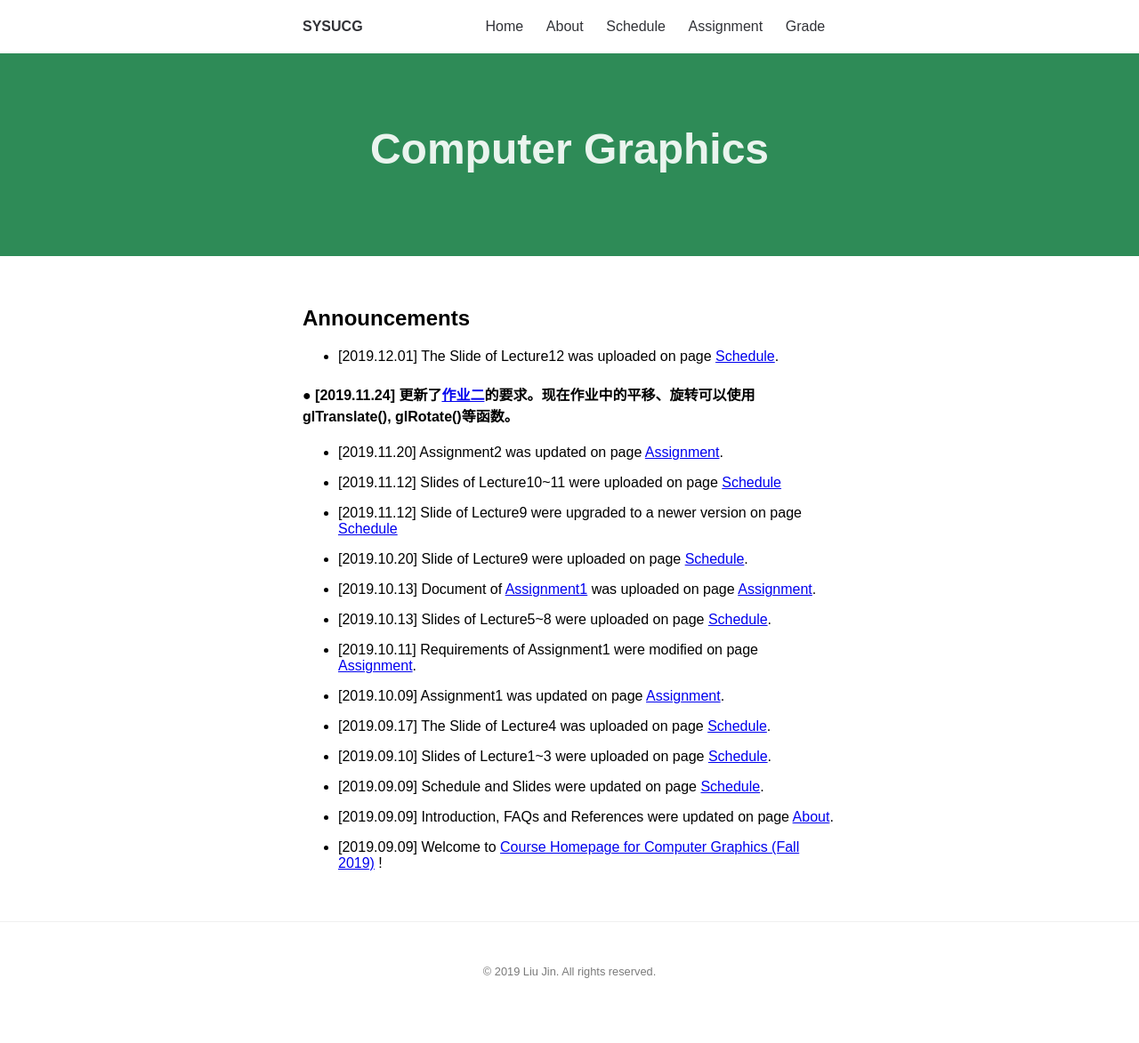
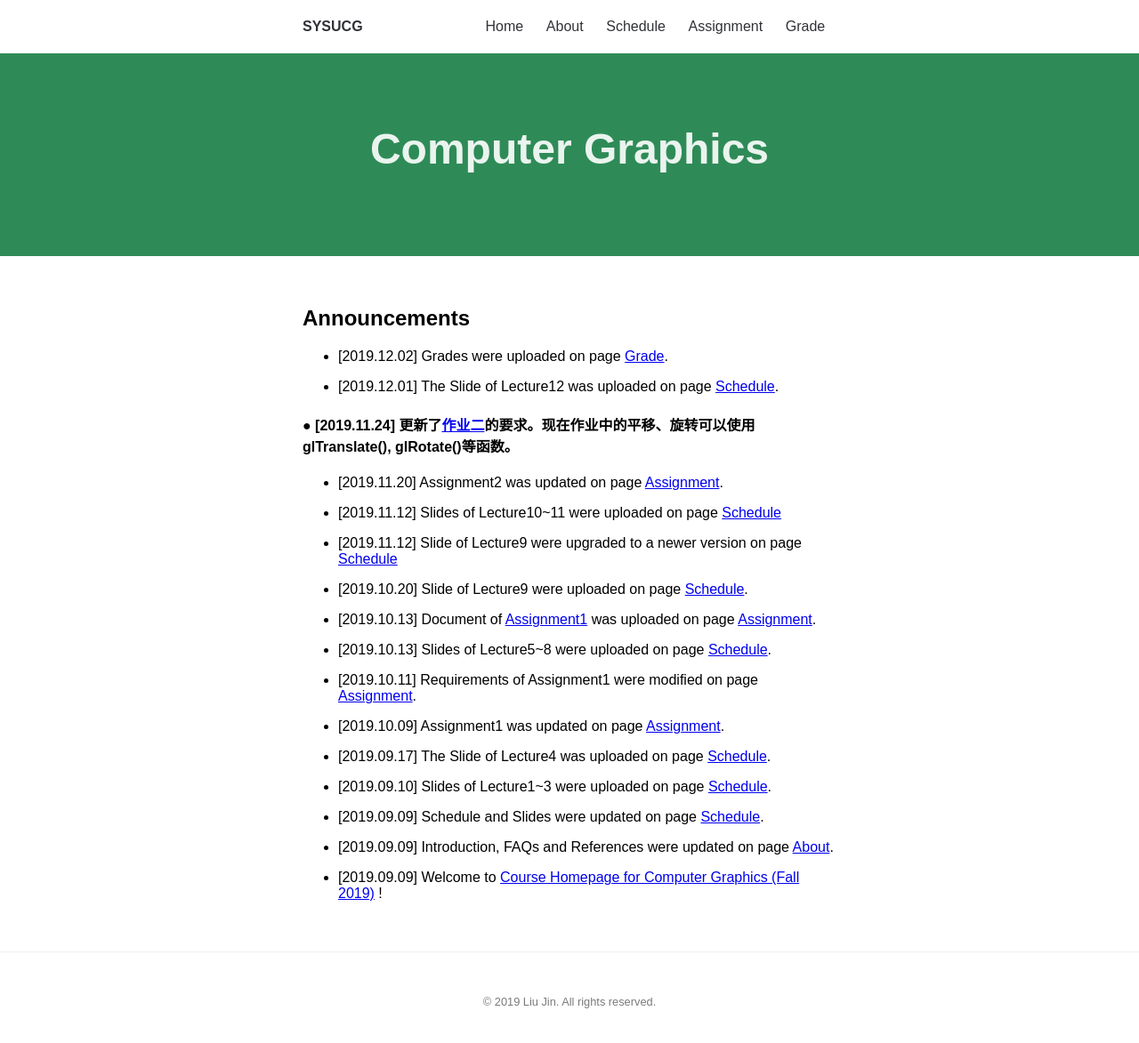
Before and after one commit to sysucg2019/sysucg2019.github.io, a Jekyll site: the page built from index.md, in a window 1280 px wide and 1182 px high. Shown: the top 1173 px of the window at 89% size. Built offline with Jekyll 4.4.1, drawn with Linux system fonts in a browser that asks for light colours.

Commit message:
Update index.md

```diff
--- a/index.md
+++ b/index.md
@@ -4,6 +4,8 @@ title: Computer Graphics (Fall 2019)
 ---
 
 ## Announcements
+- [2019.12.02] Grades were uploaded on page [Grade](https://sysucg2019.github.io/grade).
+
 - [2019.12.01] The Slide of Lecture12 was uploaded on page [Schedule](https://sysucg2019.github.io/schedule).
 
 #### ● [2019.11.24] 更新了[作业二](https://sysucg2019.github.io/assignment)的要求。现在作业中的平移、旋转可以使用glTranslate(), glRotate()等函数。
```
